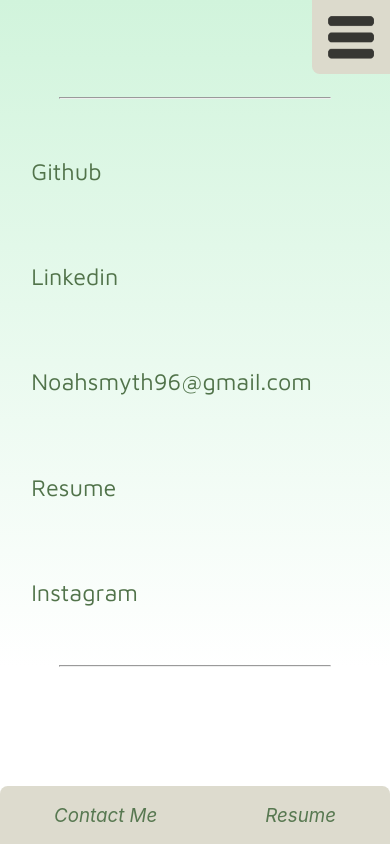
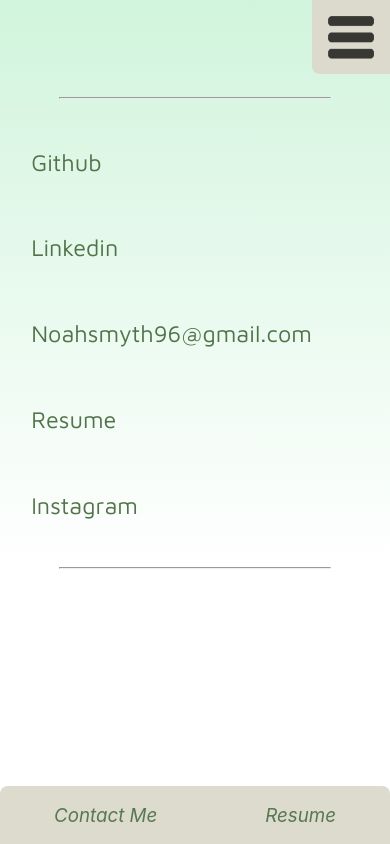
Before and after one commit to NoahDeltoroSmyth/devsite2.0, a React (Create React App) app: page /contact in a window 390 px wide. Built offline with nearby package versions, Linux system fonts and the light colour scheme.

Commit message:
fixing mobile dropdown css to fit better on some phones

```diff
--- a/src/Css/Mobile.css
+++ b/src/Css/Mobile.css
@@ -18,7 +18,7 @@
 }
 
 li {
-  margin: 18vw;
+  margin: 15vw;
   font-size: 6vw;
   letter-spacing: 0.25vw;
 }
@@ -32,7 +32,7 @@
 }
 
 .dropdown-menu {
-  height: 185vw;
+  height: 195vw;
 }
 
 @keyframes slideMenu {
@@ -96,7 +96,7 @@
 
 .contact-links {
   font-size: 6vw;
-  line-height: 21vw;
+  line-height: 16vw;
 }
 
 /* .contact-header {
@@ -111,6 +111,6 @@
   }
   to {
     opacity: 1;
-    line-height: 21vw;
+    line-height: 16vw;
   }
 }
```
